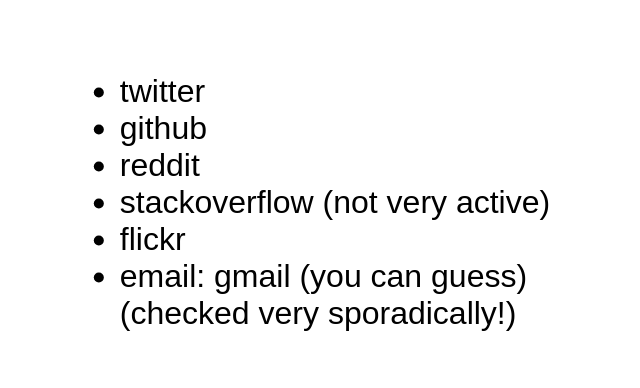
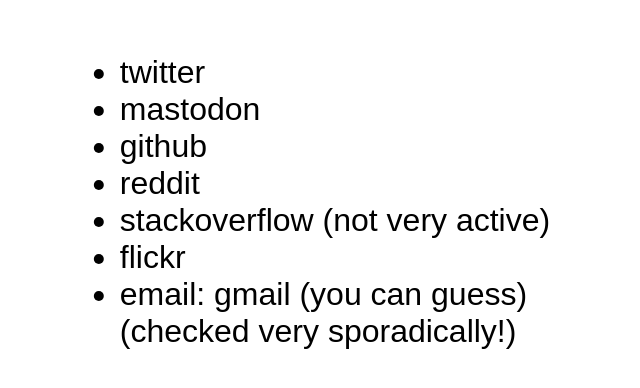
Before and after one commit to glaebhoerl/glaebhoerl.github.io, a plain HTML site: page index.html in a window 1280 px wide. Shown: the part 206-594 px from the top of the page, without its empty margins (333-973 px from the left). Drawn offline with Linux system fonts and the light colour scheme.

Commit message:
Update index.html

```diff
--- a/index.html
+++ b/index.html
@@ -36,6 +36,7 @@
     <body>
         <ul>
             <li><a href="https://twitter.com/glaebhoerl">twitter</a></li>
+            <li><a href="https://schelling.pt/web/@glaebhoerl">mastodon</a></li>
             <li><a href="https://github.com/glaebhoerl">github</a></li>
             <li><a href="https://reddit.com/u/glaebhoerl">reddit</a></li>
             <li><a href="http://stackoverflow.com/users/626288/glaebhoerl">stackoverflow</a> (not very active)</li>
```
